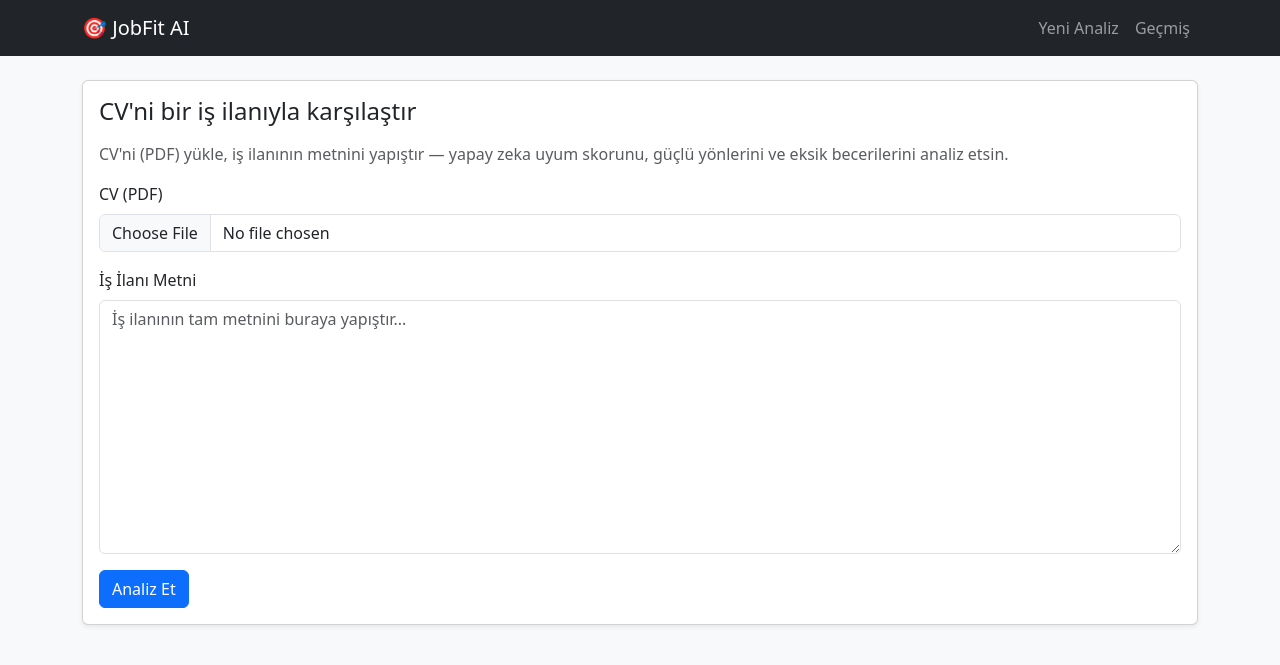
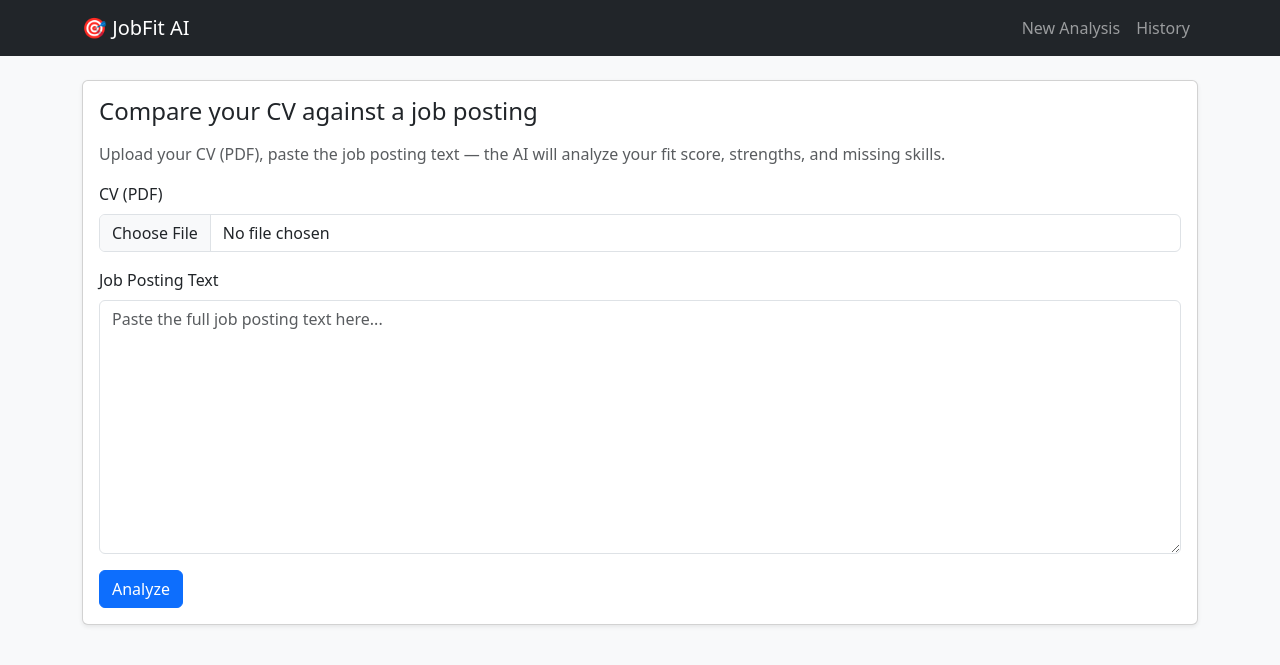
Before and after one commit to alperensamilx/jobfit-ai, a Django app: page / in a window 1280 px wide. Shown: the top 665 px of the page. Run offline with Django 4.2, Linux system fonts and the light colour scheme.

Commit message:
Translate all UI, code messages, and README to English
Templates, form/validation error messages, PDF extraction errors, and
the Groq client's error messages are now all in English, matching the
rest of the portfolio. All 9 tests still pass; verified the full
upload -> analyze -> result flow renders correctly in English with a
real Groq API call.

```diff
--- a/matcher/forms.py
+++ b/matcher/forms.py
@@ -6,18 +6,18 @@ MAX_CV_SIZE_BYTES = 5 * 1024 * 1024  # 5MB
 class AnalyzeForm(forms.Form):
     cv = forms.FileField(label='CV (PDF)', widget=forms.ClearableFileInput(attrs={'class': 'form-control'}))
     job_description = forms.CharField(
-        label='İş İlanı Metni',
+        label='Job Posting Text',
         widget=forms.Textarea(attrs={
             'class': 'form-control',
             'rows': 10,
-            'placeholder': 'İş ilanının tam metnini buraya yapıştır...',
+            'placeholder': 'Paste the full job posting text here...',
         }),
     )
 
     def clean_cv(self):
         cv = self.cleaned_data['cv']
         if not cv.name.lower().endswith('.pdf'):
-            raise forms.ValidationError('Lütfen sadece PDF dosyası yükle.')
+            raise forms.ValidationError('Please upload a PDF file only.')
         if cv.size > MAX_CV_SIZE_BYTES:
-            raise forms.ValidationError('Dosya çok büyük (maksimum 5MB).')
+            raise forms.ValidationError('File is too large (5MB max).')
         return cv
--- a/matcher/groq_client.py
+++ b/matcher/groq_client.py
@@ -68,13 +68,13 @@ def analyze_fit(cv_text, job_description):
             tool_choice={'type': 'function', 'function': {'name': 'submit_analysis'}},
         )
     except APIError as exc:
-        raise AnalysisError(f'Groq API isteği başarısız oldu: {exc}') from exc
+        raise AnalysisError(f'The Groq API request failed: {exc}') from exc
 
     tool_calls = response.choices[0].message.tool_calls
     if not tool_calls:
-        raise AnalysisError('Model yapılandırılmış bir yanıt döndürmedi.')
+        raise AnalysisError('The model did not return a structured response.')
 
     try:
         return json.loads(tool_calls[0].function.arguments)
     except json.JSONDecodeError as exc:
-        raise AnalysisError('Model yanıtı yapılandırılmış JSON olarak ayrıştırılamadı.') from exc
+        raise AnalysisError('The model response could not be parsed as structured JSON.') from exc
--- a/matcher/templates/matcher/analyze.html
+++ b/matcher/templates/matcher/analyze.html
@@ -1,10 +1,10 @@
 {% extends 'matcher/base.html' %}
-{% block title %}JobFit AI - Yeni Analiz{% endblock %}
+{% block title %}JobFit AI - New Analysis{% endblock %}
 {% block content %}
     <div class="card shadow-sm">
         <div class="card-body">
-            <h1 class="h4 mb-3">CV'ni bir iş ilanıyla karşılaştır</h1>
-            <p class="text-muted">CV'ni (PDF) yükle, iş ilanının metnini yapıştır — yapay zeka uyum skorunu, güçlü yönlerini ve eksik becerilerini analiz etsin.</p>
+            <h1 class="h4 mb-3">Compare your CV against a job posting</h1>
+            <p class="text-muted">Upload your CV (PDF), paste the job posting text — the AI will analyze your fit score, strengths, and missing skills.</p>
 
             {% if form.non_field_errors %}
                 <div class="alert alert-danger">{{ form.non_field_errors }}</div>
@@ -22,7 +22,7 @@
                     {{ form.job_description }}
                     {% if form.job_description.errors %}<div class="text-danger small mt-1">{{ form.job_description.errors }}</div>{% endif %}
                 </div>
-                <button type="submit" class="btn btn-primary">Analiz Et</button>
+                <button type="submit" class="btn btn-primary">Analyze</button>
             </form>
         </div>
     </div>
--- a/matcher/templates/matcher/base.html
+++ b/matcher/templates/matcher/base.html
@@ -1,5 +1,5 @@
 <!DOCTYPE html>
-<html lang="tr">
+<html lang="en">
 <head>
     <meta charset="UTF-8">
     <meta name="viewport" content="width=device-width, initial-scale=1">
@@ -11,8 +11,8 @@
         <div class="container">
             <a class="navbar-brand" href="{% url 'matcher:analyze' %}">🎯 JobFit AI</a>
             <div class="navbar-nav">
-                <a class="nav-link" href="{% url 'matcher:analyze' %}">Yeni Analiz</a>
-                <a class="nav-link" href="{% url 'matcher:history' %}">Geçmiş</a>
+                <a class="nav-link" href="{% url 'matcher:analyze' %}">New Analysis</a>
+                <a class="nav-link" href="{% url 'matcher:history' %}">History</a>
             </div>
         </div>
     </nav>
```
Also changed, not shown: matcher/pdf_utils.py (+4 -4 lines), matcher/templates/matcher/history.html (+4 -4 lines), matcher/templates/matcher/result.html (+8 -8 lines), README.md.
